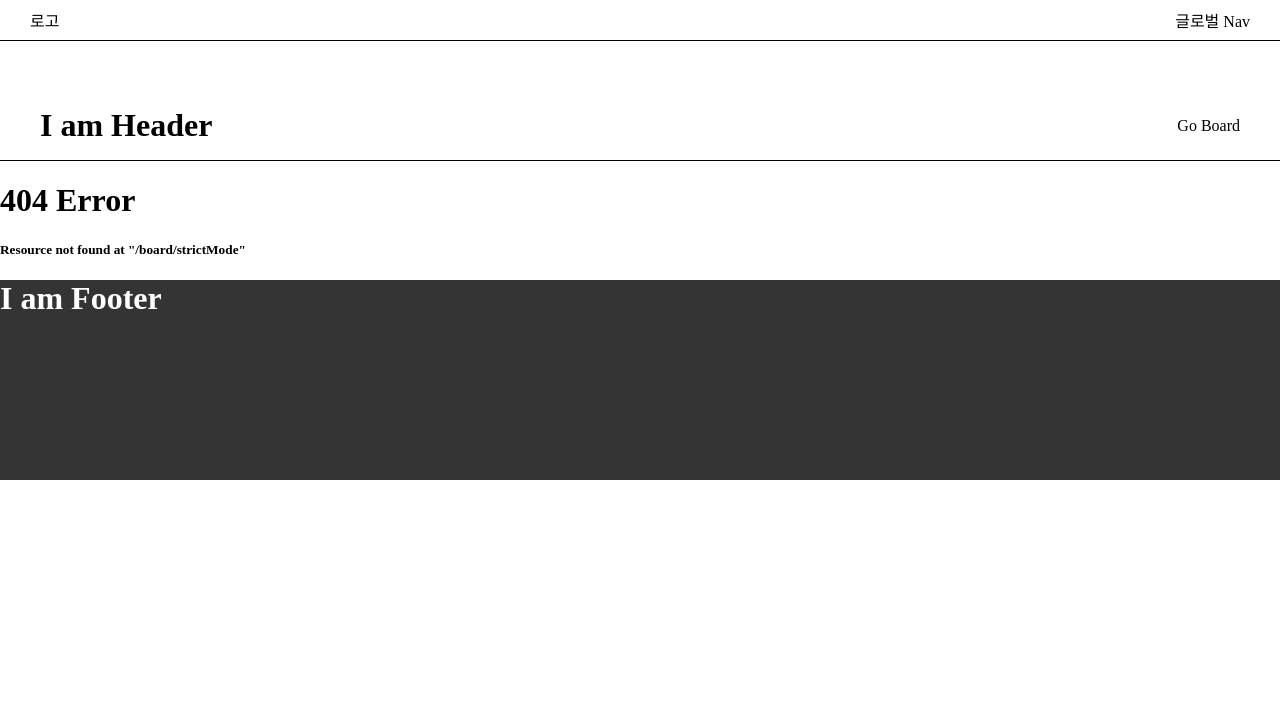
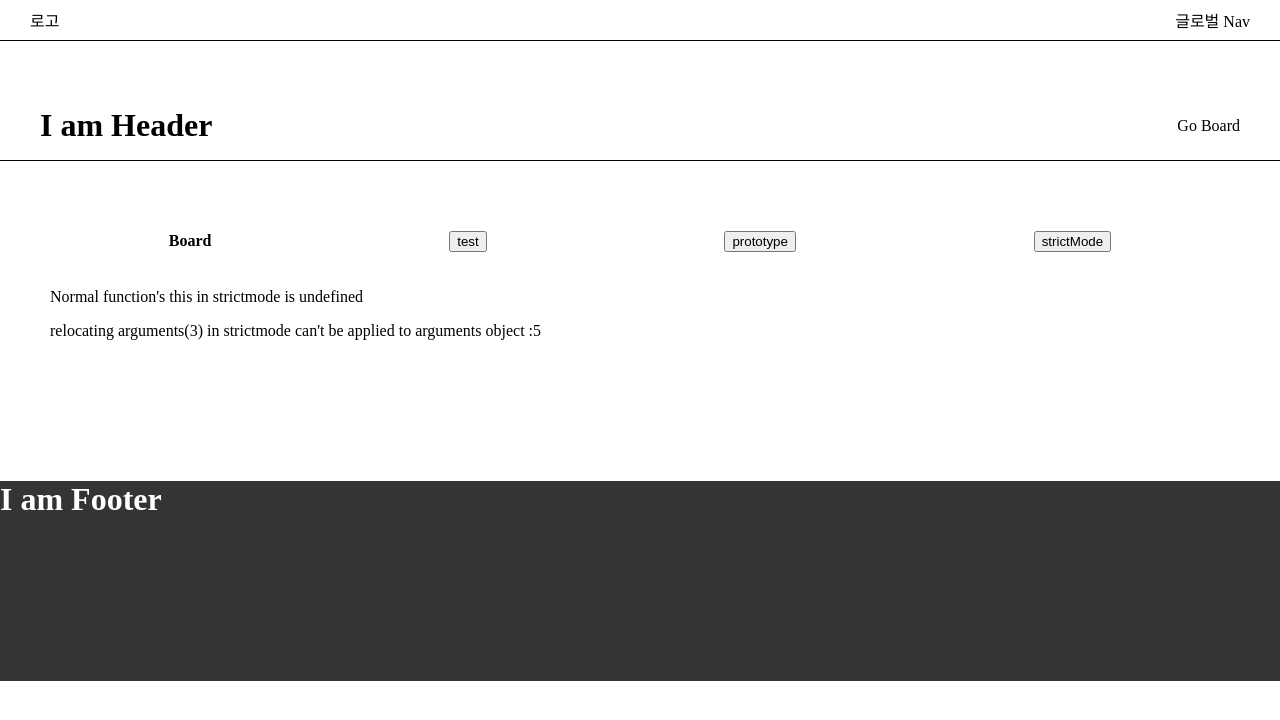
Before and after one commit to hjch0211/JChan_FE_Portfolio, a React (Create React App) app: page /board/strictMode in a window 1280 px wide. Before the commit this address had no page. Shown: the top 720 px of the page. Built offline with nearby package versions, Linux system fonts and the light colour scheme.

Commit message:
[Feat] Add strictMode page

```diff
--- a/src/App.js
+++ b/src/App.js
@@ -4,11 +4,12 @@ import { Route, Routes } from "react-router-dom";
 import Header from "./components/container/Header";
 import Footer from "./components/container/Footer";
 
-//Pages
+//Pages -> 나중에 자동으로 페이지 추가하게끔 만들어보자
 import Home from "./pages/Home";
 import Board from "./pages/board/Board";
 import Test from "./pages/board/Test";
 import Prototype from "./pages/board/prototype";
+import StrictMode from "./pages/board/strictMode";
 import Error from "./pages/Error";
 
 function App() {
@@ -20,6 +21,7 @@ function App() {
                 <Route path="board" element={<Board />}>
                     <Route path="test" element={<Test />} />
                     <Route path="prototype" element={<Prototype />} />
+                    <Route path="strictMode" element={<StrictMode />} />
                 </Route>
                 <Route path="*" element={<Error />} />
             </Routes>
--- a/src/pages/board/Board.js
+++ b/src/pages/board/Board.js
@@ -16,6 +16,9 @@ function Board() {
                 <button>
                     <Link to={"/board/prototype"}>prototype</Link>
                 </button>
+                <button>
+                    <Link to={"/board/strictMode"}>strictMode</Link>
+                </button>
             </div>
             <Outlet />
         </div>
--- /dev/null
+++ b/src/pages/board/strictMode.js
@@ -0,0 +1,22 @@
+import React from "react";
+
+function StrictMode() {
+    function foo(x) {
+        if (!!x) {
+            x = 3;
+            return arguments[0];
+        }
+        return this;
+    }
+    return (
+        <>
+            <p>Normal function's this in strictmode is {String(foo())}</p>
+            <p>
+                relocating arguments(3) in strictmode can't be applied to arguments object :
+                {String(foo(5))}
+            </p>
+        </>
+    );
+}
+
+export default StrictMode;
```
Also changed, not shown: 1 other file (tests, documents, lock files or other folders).
